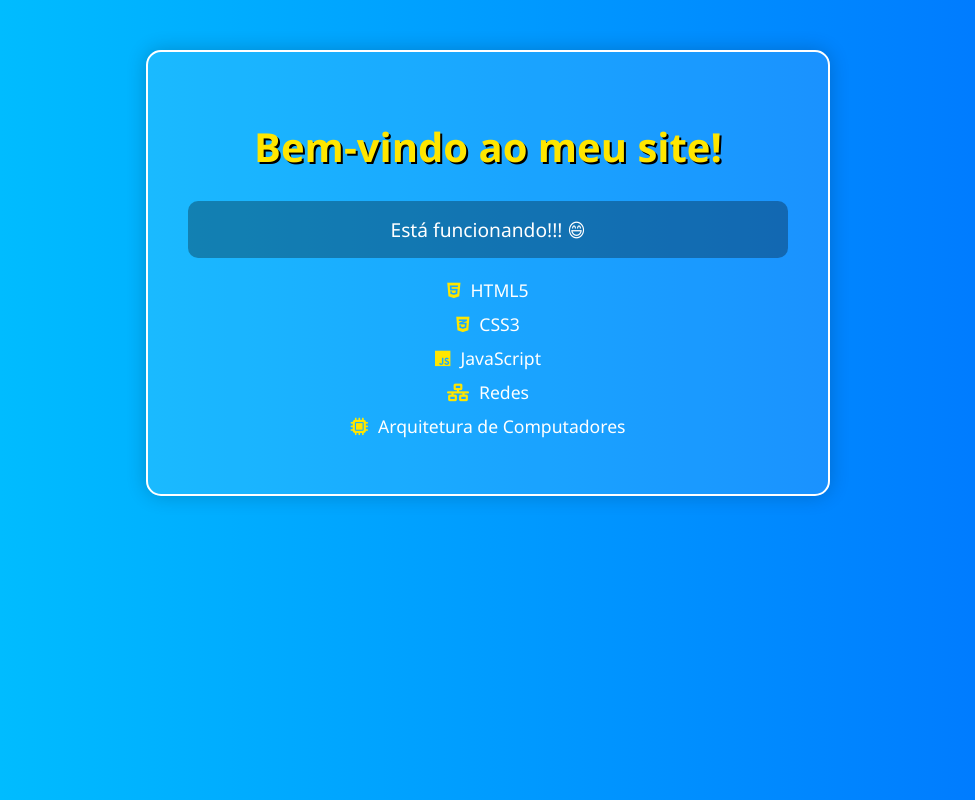
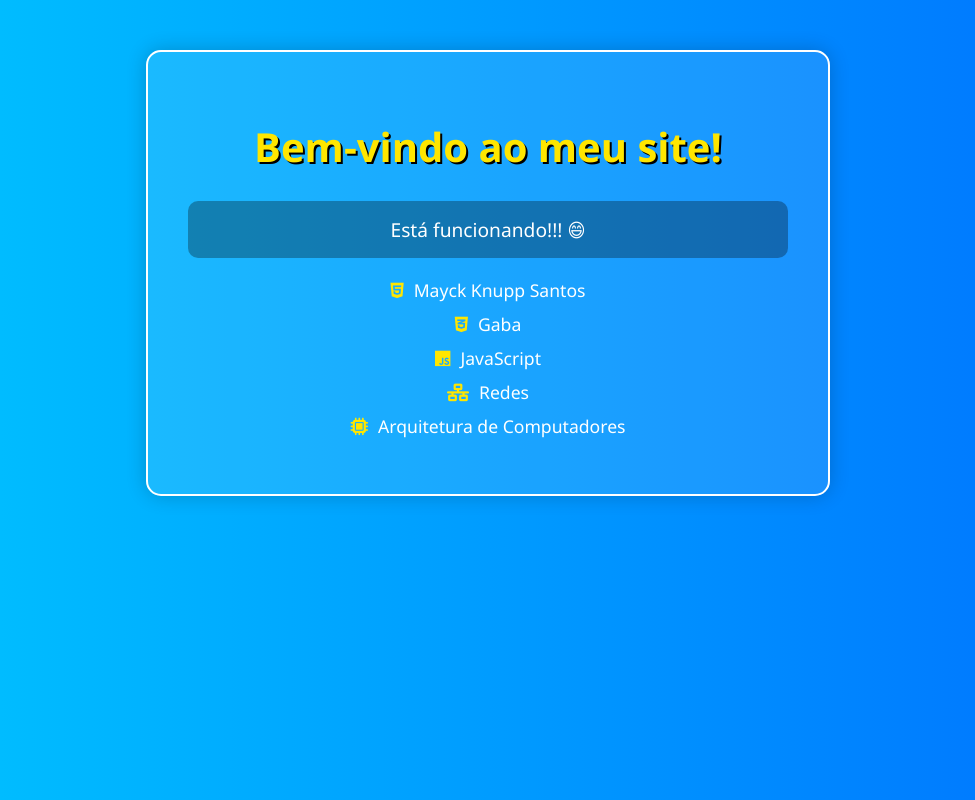
Before and after one commit to Knupp-0/meu-site, a plain HTML site: page index.html in a window 1280 px wide. Shown: the whole page, without its empty margins (152-1127 px from the left). Drawn offline with Linux system fonts and the light colour scheme.

Commit message:
Update index.html

```diff
--- a/index.html
+++ b/index.html
@@ -83,8 +83,8 @@
     <p>Está funcionando!!! 😄</p>
 
     <ul>
-      <li><i class="fab fa-html5 icon"></i>HTML5</li>
-      <li><i class="fab fa-css3-alt icon"></i>CSS3</li>
+      <li><i class="fab fa-html5 icon"></i>Mayck Knupp Santos</li>
+      <li><i class="fab fa-css3-alt icon"></i>Gaba</li>
       <li><i class="fab fa-js icon"></i>JavaScript</li>
       <li><i class="fas fa-network-wired icon"></i>Redes</li>
       <li><i class="fas fa-microchip icon"></i>Arquitetura de Computadores</li>
```
